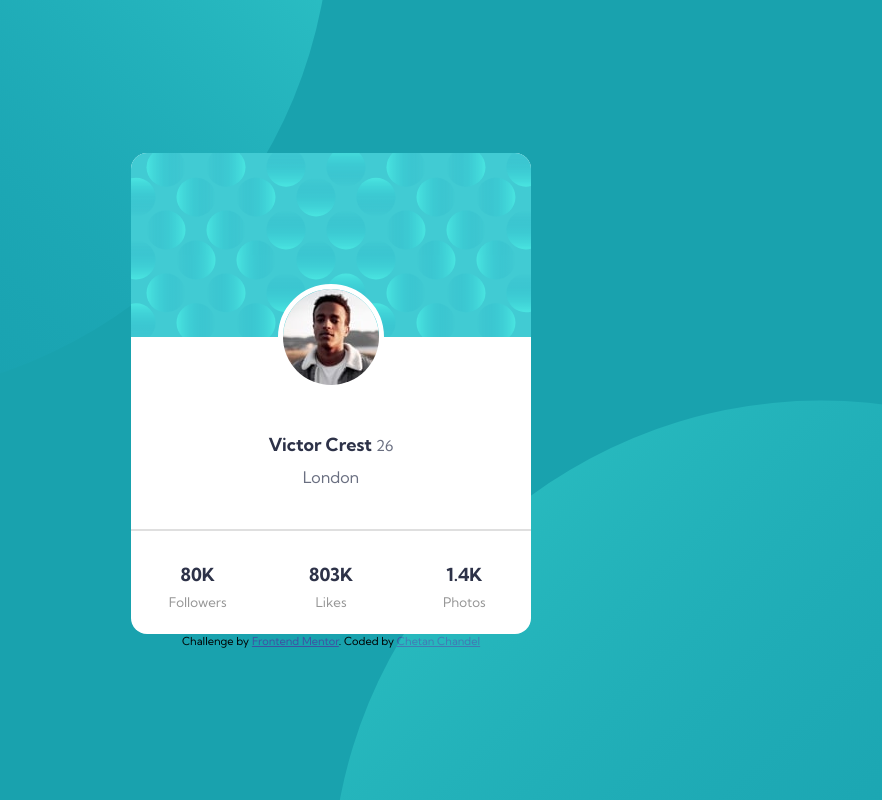
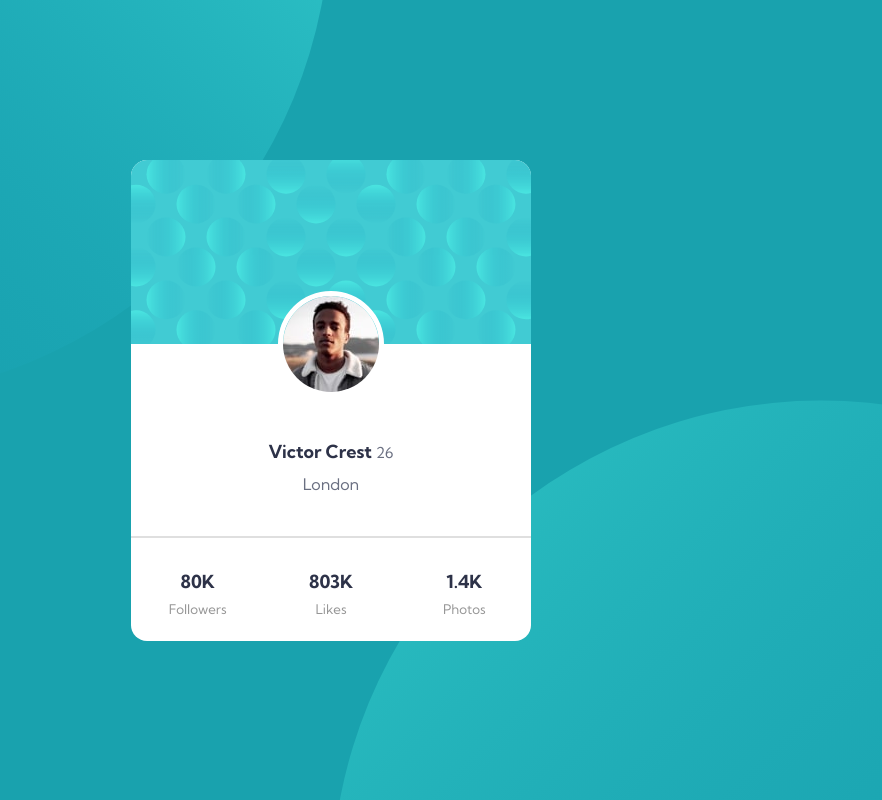
Before and after one commit to chetanchandel31/frontend-mentor-profile-card-component, a plain HTML site: page index.html in a window 1280 px wide. Shown: the whole page, without its empty margins (309-1191 px from the left). Drawn offline with Linux system fonts and the light colour scheme.

Commit message:
removed attribution

```diff
--- a/index.html
+++ b/index.html
@@ -48,12 +48,5 @@
 
   </div>
 
-  <div class="attribution">
-    Challenge by
-    <a href="https://www.frontendmentor.io?ref=challenge" target="-blank">
-    Frontend Mentor</a>. Coded by
-    <a href='' target='-blank'>Chetan Chandel</a>
-  </div>
-
 </body>
 </html>
```
